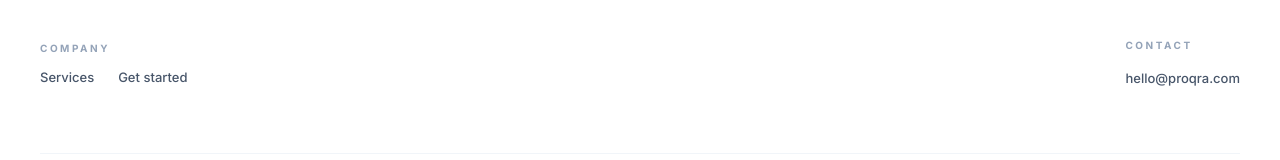
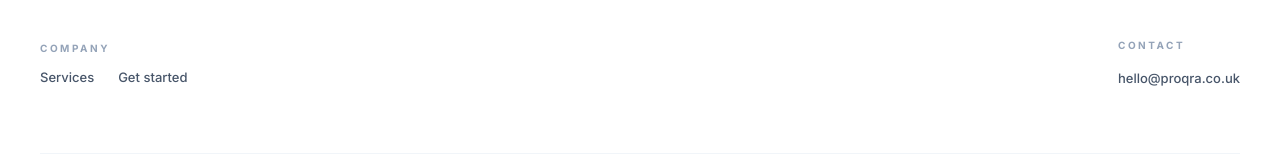
Before and after one commit to pranav1010s/Proqra, a Next.js app: page / in a window 1280 px wide. Shown: the part 2910-3070 px from the top of the page. Built offline with nearby package versions, Linux system fonts and the light colour scheme; a web font is replaced by a local one.

Commit message:
feat: initialize SpeedInsights in root layout and update footer contact email address

```diff
--- a/app/layout.tsx
+++ b/app/layout.tsx
@@ -1,6 +1,6 @@
 import type { Metadata } from 'next'
 import { Analytics } from '@vercel/analytics/next'
-import { SpeedInsights } from "@vercel/speed-insights/next"
+import { SpeedInsights } from "@vercel/speed-insights/next" // Imported here
 import './globals.css'
 
 export const metadata: Metadata = {
@@ -32,6 +32,7 @@ export default function RootLayout({
       <body>
         {children}
         <Analytics />
+        <SpeedInsights /> {/* Added this line right here! */}
       </body>
     </html>
   )
--- a/components/Footer.tsx
+++ b/components/Footer.tsx
@@ -16,7 +16,7 @@ export default function Footer() {
           <div>
             <p className="text-[10px] text-slate-400 font-bold uppercase tracking-[0.25em] mb-3">Contact</p>
             <a href="mailto:hello@proqra.com" className="text-[13px] text-slate-600 hover:text-slate-900 font-medium transition-colors duration-300">
-              hello@proqra.com
+              hello@proqra.co.uk
             </a>
           </div>
         </div>
```
